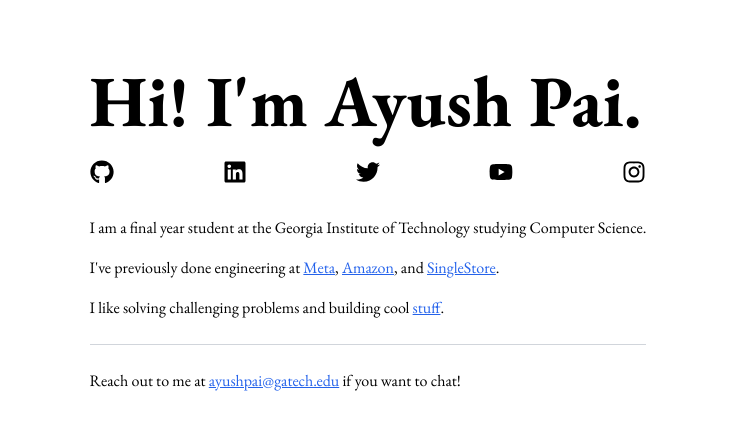
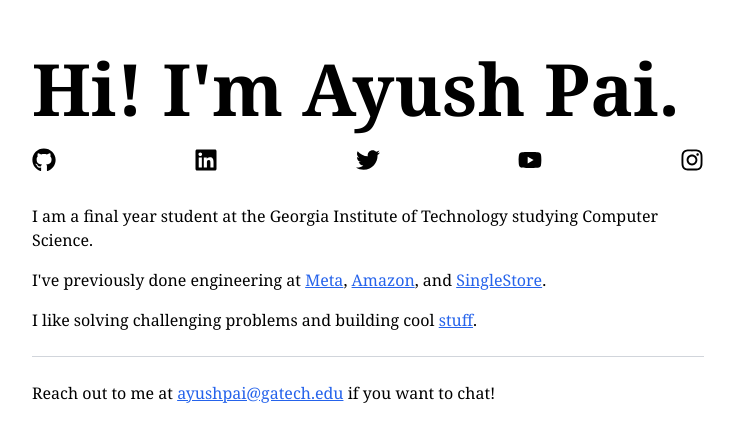
Before and after one commit to ayushpai/ayushpai.github.io, a Next.js app: page / in a window 1280 px wide. Shown: the part 164-606 px from the top of the page, without its empty margins (272-1006 px from the left). Built offline with nearby package versions, Linux system fonts and the light colour scheme.

Commit message:
fix: deployment errors

```diff
--- a/src/app/globals.css
+++ b/src/app/globals.css
@@ -11,7 +11,7 @@ body {
   color: rgb(var(--foreground-rgb));
   background: rgb(var(--background-rgb));
   min-height: 100vh;
-  font-family: 'EB Garamond', Georgia, 'Times New Roman', serif;
+  font-family: 'Georgia', 'Times New Roman', serif;
   font-display: swap;
 }
 
--- a/src/app/layout.tsx
+++ b/src/app/layout.tsx
@@ -15,11 +15,6 @@ export default function RootLayout({
 }>) {
   return (
     <html lang="en">
-      <head>
-        <link rel="preconnect" href="https://fonts.googleapis.com" />
-        <link rel="preconnect" href="https://fonts.gstatic.com" crossOrigin="anonymous" />
-        <link href="https://fonts.googleapis.com/css2?family=EB+Garamond:ital,opsz,wght@0,8..40,400;0,8..40,500;0,8..40,600;0,8..40,700;1,8..40,400;1,8..40,500;1,8..40,600;1,8..40,700&display=swap" rel="stylesheet" />
-      </head>
       <body className="bg-white text-black">{children}</body>
     </html>
   );
--- a/src/app/page.tsx
+++ b/src/app/page.tsx
@@ -11,7 +11,7 @@ export default function Home() {
       <div className="text-left max-w-2xl mx-auto">
         {/* Greeting */}
         <h1 className="text-5xl md:text-7xl font-bold mb-6 text-black">
-          Hi! I'm Ayush Pai.
+          Hi! I&apos;m Ayush Pai.
         </h1>
 
         {/* Links */}
@@ -69,7 +69,7 @@ export default function Home() {
             I am a final year student at the Georgia Institute of Technology studying Computer Science.
           </p>
           <p>
-            I've previously done engineering at{" "}
+            I&apos;ve previously done engineering at{" "}
             <a
               href="https://engineering.fb.com/2023/08/09/ml-applications/scaling-instagram-explore-recommendations-system/"
               className="text-blue-600 underline hover:text-blue-800"
--- a/src/app/stuff/page.tsx
+++ b/src/app/stuff/page.tsx
@@ -16,7 +16,7 @@ export default function Stuff() {
         {/* Content */}
         <div className="space-y-4 mb-8 text-black">
           <p>
-            This is where I'll share interesting stuff, projects, and thoughts.
+            This is where I&apos;ll share interesting stuff, projects, and thoughts.
           </p>
           <p>
             Coming soon...
```
